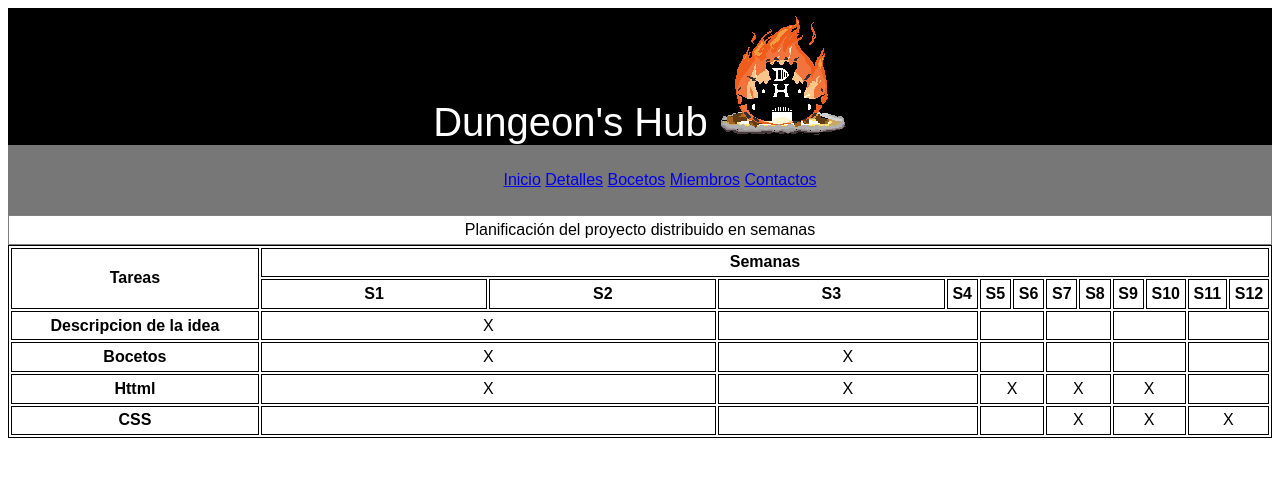
After one commit to DanLafuente/SW-AW_D-D, a PHP site: page /planificacion.html in a window 1280 px wide. The commit adds this page. Shown: the top 477 px of the page. Run offline with PHP 8.4, Linux system fonts and the light colour scheme.

Commit message:
Planificacion+CSSsTemporales

```diff
--- a/Miembros.html
+++ b/Miembros.html
@@ -4,6 +4,7 @@
         <meta charset="UTF-8">
         <meta name="viewport" content="width=device-width, initial-scale=1.0">
         <title>Miembros</title>
+        <link id="estilo" rel="stylesheet" type="text/css" href="csses/colores.css" />
         <style>
             body{
                 font-family: sans-serif;
@@ -49,7 +50,7 @@
 
         <!--Hoja-->
         <section>
-            <!--Lateral-->
+            <!--Lateral con referencias-->
             <nav class="MdP"> <h1>Miembros del Proyecto</h1>
                 <ol><li> <a href="#DanielLafuenteBazo">Daniel Lafuente Bazo</a></li>
                     <li> <a href="#HugoVivacioFernandez">Hugo Vivacio Fernandez</a> </li>
@@ -58,7 +59,7 @@
 
                 </ol>
             </nav>
-
+            <!--Lista de miembros del equipo de desarrollo-->
             <article>
                 <ol><li id="DanielLafuenteBazo"> <h3>Daniel Lafuente Bazo</h3>
                         <dt><ins>Nombre:</ins></dt>
--- /dev/null
+++ b/csses/tabla.css
@@ -0,0 +1,19 @@
+table {
+    width: 100%;
+    border: 1px solid #000;
+ }
+ th, td {
+    width: 25%;
+    text-align:center;
+    vertical-align: center;
+    border: 1px solid #000;
+    border-spacing: 0;
+    border-spacing: 0;
+    padding: 0.3em;
+ }
+ caption {
+    vertical-align:middle;
+    border: 1px solid gray;
+    caption-side: top;
+    padding: 0.3em;
+ }
--- /dev/null
+++ b/planificacion.html
@@ -0,0 +1,113 @@
+<!DOCTYPE html>
+<html>
+    <head>
+        <meta charset="UTF-8">
+        <meta name="viewport" content="width=device-width, initial-scale=1.0">
+        <title>Planificación</title>
+        <link id="estilo" rel="stylesheet" type="text/css" href="csses/tabla.css" />
+        <style>
+            body {
+                font-family: sans-serif;
+            }
+            header {
+                text-align: center;
+                font-size: 40px;
+                background-color: black;
+                color: white;
+            }
+            header img {
+                height: 128px;
+                width: 128px;
+            }
+            section::after {
+                content: "";
+                display: table;
+                clear: both;
+            }
+            footer {
+                background-color: #777;
+                padding: 10px;
+                text-align: center;
+                color: white;
+            }
+            footer li {
+                display: inline;
+            }
+        </style>
+    </head>
+
+    <body>
+        <!--Encabezado-->
+        <header>Dungeon's Hub <img src="img/Dungeon's_Hub.png"></header>
+        <footer>
+            <ul><li><a href="index.html">Inicio</a></li>
+                <li><a href="detalles.html">Detalles</a></li>
+                <li><a href="bocetos.html">Bocetos</a></li>
+                <li><a href="Miembros.html">Miembros</a></li>
+                <li><a href="contacto.html">Contactos</a></li>
+            </ul>
+        </footer>
+
+        <!--Tabla de la planificación-->
+        <!--Descripcion-->
+        <table><caption>Planificaci&oacute;n del proyecto distribuido en semanas</caption>
+            <!--Encavezado-->
+            <tr><th  rowspan="2">Tareas</th>
+                <th colspan=12>Semanas</th>
+            </tr>
+            <!--Columna de Semanas-->
+            <tr><th>S1</th>
+                <th>S2</th>
+                <th>S3</th>
+                <th>S4</th>
+                <th>S5</th>
+                <th>S6</th>
+                <th>S7</th>
+                <th>S8</th>
+                <th>S9</th>
+                <th>S10</th>
+                <th>S11</th>
+                <th>S12</th>
+            </tr>
+            <!--Fila de Tareas-->
+            <!--Tarea 1: Descripcion inicial de la idea-->
+            <tr><th>Descripcion de la idea</th>
+                <td colspan=2>X</td> <!--Semanas 1 al 2-->
+                <td colspan=2></td> <!--Semanas 3 al 4-->
+                <td colspan=2></td> <!--Semanas 5 al 6-->
+                <td colspan=2></td> <!--Semanas 7 al 8-->
+                <td colspan=2></td> <!--Semanas 9 al 10-->
+                <td colspan=2></td> <!--Semanas 11 al 12-->
+            </tr>
+            <!--Tarea 2: Bocetos-->
+            <tr><th><strong>Bocetos</strong></th>
+                <td colspan=2>X</td> <!--Semanas 1 al 2-->
+                <td colspan=2>X</td> <!--Semanas 3 al 4-->
+                <td colspan=2></td> <!--Semanas 5 al 6-->
+                <td colspan=2></td> <!--Semanas 7 al 8-->
+                <td colspan=2></td> <!--Semanas 9 al 10-->
+                <td colspan=2></td> <!--Semanas 11 al 12-->
+            <!--Tarea 3: Httml-->
+            <tr><th><strong>Httml</strong></th>
+                <td colspan=2>X</td> <!--Semanas 1 al 2-->
+                <td colspan=2>X</td> <!--Semanas 3 al 4-->
+                <td colspan=2>X</td> <!--Semanas 5 al 6-->
+                <td colspan=2>X</td> <!--Semanas 7 al 8-->
+                <td colspan=2>X</td> <!--Semanas 9 al 10-->
+                <td colspan=2></td> <!--Semanas 11 al 12-->
+            </tr>
+            <!--Tarea 4: CSS-->
+            <tr><th><strong>CSS</strong></th>
+                <td colspan=2></td> <!--Semanas 1 al 2-->
+                <td colspan=2></td> <!--Semanas 3 al 4-->
+                <td colspan=2></td> <!--Semanas 5 al 6-->
+                <td colspan=2>X</td> <!--Semanas 7 al 8-->
+                <td colspan=2>X</td> <!--Semanas 9 al 10-->
+                <td colspan=2>X</td> <!--Semanas 11 al 12-->
+            </tr>
+
+
+        </table>
+
+    </body>
+</html>
```
Also changed, not shown: csses/colores.css (added, +12 -0 lines), csses/index.css (+0 -14 lines).
